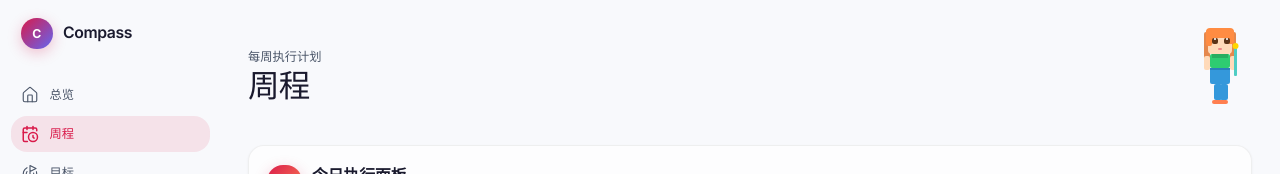
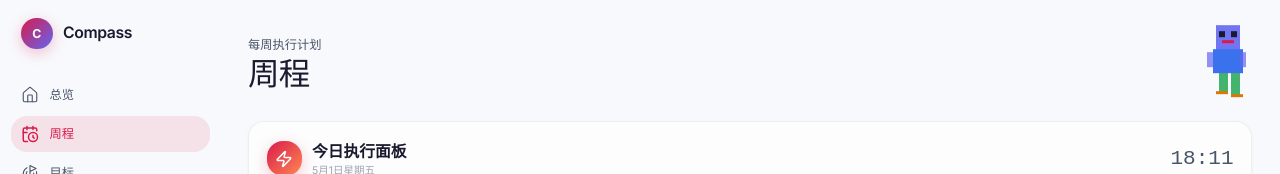
Before and after one commit to zz9744813-lab/-, a Next.js app in the folder compass/: page /schedule in a window 1280 px wide. Shown: the top 174 px of the page. Built offline with nearby package versions, Linux system fonts and the light colour scheme; no server answers; the database is empty.

Commit message:
Revert "feat: 重做娜美桌宠 - 更像娜美形象、更多交互动画、海洋主题背景"
This reverts commit b212988a6938effba3415d9886608f5f20b02b74.

```diff
--- a/compass/components/ui/pixel-character.tsx
+++ b/compass/components/ui/pixel-character.tsx
@@ -1,289 +1,154 @@
 "use client";
 
-import { useEffect, useState, useCallback } from "react";
+import { useEffect, useState } from "react";
 
 /**
- * 娜美桌宠 — 海贼王风格像素角色
- * 特征：橙色长发、绿色比基尼上衣、蓝色牛仔裤、天候棒
- * 动画状态：idle、走路、跳跃、挥手、思考、睡觉
- * 交互：点击触发不同反应
+ * 像素风格动画小人 — 8-bit RPG 风格
+ * 会做简单的走路/跳跃动画
  */
-
-type AnimState = "idle" | "walk" | "jump" | "wave" | "think" | "sleep" | "happy";
-
 export function PixelCharacter({ className = "" }: { className?: string }) {
   const [frame, setFrame] = useState(0);
-  const [state, setState] = useState<AnimState>("idle");
-  const [isHovered, setIsHovered] = useState(false);
-  const [clickCount, setClickCount] = useState(0);
-  const [showBubble, setShowBubble] = useState(false);
-  const [bubbleText, setBubbleText] = useState("");
 
-  // 自动切换动画状态
   useEffect(() => {
-    const stateTimer = setInterval(() => {
-      if (state === "sleep") return;
-      const rand = Math.random();
-      if (rand < 0.3) setState("idle");
-      else if (rand < 0.5) setState("walk");
-      else if (rand < 0.65) setState("wave");
-      else if (rand < 0.8) setState("think");
-      else if (rand < 0.9) setState("jump");
-      else setState("happy");
-    }, 4000);
-    return () => clearInterval(stateTimer);
-  }, [state]);
-
-  // 帧动画
-  useEffect(() => {
-    const speed = state === "walk" ? 250 : state === "jump" ? 200 : 400;
     const timer = setInterval(() => {
       setFrame((f) => (f + 1) % 4);
-    }, speed);
+    }, 400);
     return () => clearInterval(timer);
-  }, [state]);
+  }, []);
 
-  // 长时间不互动进入睡眠
-  useEffect(() => {
-    const sleepTimer = setTimeout(() => {
-      setState("sleep");
-    }, 30000);
-    return () => clearTimeout(sleepTimer);
-  }, [clickCount, isHovered]);
-
-  // 点击交互
-  const handleClick = useCallback(() => {
-    setClickCount((c) => c + 1);
-    if (state === "sleep") {
-      setState("idle");
-      setBubbleText("嗯...我醒了！");
-    } else {
-      const reactions = [
-        { state: "happy" as AnimState, text: "嘿嘿~" },
-        { state: "wave" as AnimState, text: "你好呀！" },
-        { state: "jump" as AnimState, text: "要出海吗？" },
-        { state: "think" as AnimState, text: "钱钱钱..." },
-        { state: "happy" as AnimState, text: "航海士娜美！" },
-        { state: "wave" as AnimState, text: "别碰我！要收费的！" },
-      ];
-      const reaction = reactions[Math.floor(Math.random() * reactions.length)];
-      setState(reaction.state);
-      setBubbleText(reaction.text);
-    }
-    setShowBubble(true);
-    setTimeout(() => setShowBubble(false), 2500);
-  }, [state]);
-
-  // 娜美的颜色
-  const colors = {
-    hair: "#FF8C42",
-    hairDark: "#E06B20",
-    skin: "#FFDAB9",
-    skinDark: "#F0C090",
-    eyes: "#5C3317",
-    top: "#2ECC71",
-    topDark: "#27AE60",
-    pants: "#3498DB",
-    pantsDark: "#2980B9",
-    shoes: "#FF7F50",
-    staff: "#4ECDC4",
-    staffOrb: "#FFD700",
-  };
-
-  const getBodyOffset = () => {
-    if (state === "jump") return frame < 2 ? -3 : 0;
-    if (state === "idle") return frame % 2 === 0 ? 0 : -0.5;
-    return 0;
-  };
-
-  const getArmAngle = () => {
-    if (state === "wave") return frame % 2 === 0 ? -30 : -50;
-    if (state === "happy") return frame % 2 === 0 ? -20 : -40;
-    return 0;
-  };
-
-  const getLegOffset = () => {
-    if (state === "walk") return frame % 2 === 0 ? 1 : -1;
-    return 0;
-  };
-
-  const bodyY = getBodyOffset();
-  const armAngle = getArmAngle();
-  const legOffset = getLegOffset();
+  // 像素小人的不同帧（走路动画）
+  const frames = [
+    // Frame 0: 站立
+    `
+      ██████
+      █░░░░█
+      █●░●░█
+      █░░░░█
+      █░▬▬░█
+      ██████
+       ████
+      ██████
+      █░░░░█
+      █░░░░█
+      ██████
+       █  █
+       █  █
+      ██  ██
+    `,
+    // Frame 1: 左脚
+    `
+      ██████
+      █░░░░█
+      █●░●░█
+      █░░░░█
+      █░▬▬░█
+      ██████
+       ████
+      ██████
+      █░░░░█
+      █░░░░█
+      ██████
+      ██  █
+       █  █
+      ██  ██
+    `,
+    // Frame 2: 站立（微抬）
+    `
+      ██████
+      █░░░░█
+      █●░●░█
+      █░░░░█
+      █░▬▬░█
+      ██████
+       ████
+      ██████
+      █░░░░█
+      █░░░░█
+      ██████
+       █  █
+       █  █
+      ██  ██
+    `,
+    // Frame 3: 右脚
+    `
+      ██████
+      █░░░░█
+      █●░●░█
+      █░░░░█
+      █░▬▬░█
+      ██████
+       ████
+      ██████
+      █░░░░█
+      █░░░░█
+      ██████
+       █  ██
+       █  █
+      ██  ██
+    `,
+  ];
 
   return (
-    <div
-      className={`nami-pet ${className}`}
-      onClick={handleClick}
-      onMouseEnter={() => setIsHovered(true)}
-      onMouseLeave={() => setIsHovered(false)}
-      style={{ cursor: "pointer", position: "relative", userSelect: "none" }}
-    >
-      {showBubble && (
-        <div className="nami-bubble">
-          {bubbleText}
-        </div>
-      )}
-
-      <svg
-        viewBox="0 0 32 48"
-        width="64"
-        height="96"
-        style={{ imageRendering: "pixelated", overflow: "visible" }}
-      >
-        {isHovered && (
-          <circle cx="16" cy="24" r="20" fill="rgba(255,140,66,0.1)" className="nami-glow" />
-        )}
-
-        <g transform={`translate(0, ${bodyY})`}>
-          {/* 头发后层 - 长发垂下 */}
-          <rect x="8" y="2" width="3" height="18" rx="1" fill={colors.hairDark} opacity="0.8" />
-          <rect x="21" y="2" width="3" height="18" rx="1" fill={colors.hairDark} opacity="0.8" />
-
-          {/* 头部 */}
-          <rect x="10" y="1" width="12" height="12" rx="2" fill={colors.skin} />
-
-          {/* 头发前层 */}
-          <rect x="9" y="0" width="14" height="5" rx="2" fill={colors.hair} />
-          <rect x="9" y="1" width="3" height="8" rx="1" fill={colors.hair} />
-          <rect x="20" y="1" width="3" height="7" rx="1" fill={colors.hair} />
-          <rect x="11" y="3" width="2" height="3" rx="1" fill={colors.hair} opacity="0.9" />
-
-          {/* 眼睛 */}
-          {state === "sleep" ? (
-            <>
-              <rect x="12" y="6" width="3" height="1" fill={colors.eyes} />
-              <rect x="18" y="6" width="3" height="1" fill={colors.eyes} />
-            </>
-          ) : (
-            <>
-              <rect x="12" y="5" width="3" height="3" rx="1" fill={colors.eyes} />
-              <rect x="18" y="5" width="3" height="3" rx="1" fill={colors.eyes} />
-              <rect x="13" y="5" width="1" height="1" fill="#FFF" opacity="0.8" />
-              <rect x="19" y="5" width="1" height="1" fill="#FFF" opacity="0.8" />
-            </>
-          )}
-
-          {/* 嘴巴 */}
-          {state === "happy" || state === "wave" ? (
-            <path d="M14 10 Q16 12 18 10" stroke={colors.eyes} strokeWidth="0.8" fill="none" />
-          ) : state === "sleep" ? (
-            <text x="14" y="11" fontSize="3" fill={colors.eyes}>z</text>
-          ) : state === "think" ? (
-            <rect x="14" y="10" width="4" height="1.5" rx="0.5" fill={colors.skinDark} />
-          ) : (
-            <rect x="15" y="10" width="2" height="1" rx="0.5" fill="#E88" />
-          )}
-
-          {/* 身体 - 绿色比基尼上衣 */}
-          <rect x="11" y="13" width="10" height="7" rx="1" fill={colors.top} />
-          <rect x="12" y="13" width="8" height="2" fill={colors.topDark} />
-
-          {/* 左臂 */}
-          <g transform={`rotate(${state === "wave" || state === "happy" ? armAngle : 0}, 11, 14)`}>
-            <rect x="8" y="14" width="3" height="7" rx="1" fill={colors.skin} />
-          </g>
-
-          {/* 右臂 + 天候棒 */}
-          <g transform={`rotate(${state === "think" ? -10 : 0}, 21, 14)`}>
-            <rect x="21" y="14" width="3" height="7" rx="1" fill={colors.skin} />
-            {(state === "idle" || state === "think" || state === "walk") && (
-              <>
-                <rect x="23" y="10" width="1.5" height="14" rx="0.5" fill={colors.staff} />
-                <circle cx="23.75" cy="9" r="1.5" fill={colors.staffOrb} />
-              </>
-            )}
-          </g>
-
-          {/* 裤子 */}
-          <rect x="11" y="20" width="10" height="8" rx="1" fill={colors.pants} />
-          <rect x="11" y="20" width="10" height="1" fill={colors.pantsDark} />
-
-          {/* 腿 */}
-          <rect x={`${12 + legOffset}`} y="28" width="4" height="8" rx="1" fill={colors.pants} />
-          <rect x={`${17 - legOffset}`} y="28" width="4" height="8" rx="1" fill={colors.pants} />
-
-          {/* 鞋子 */}
-          <rect x={`${11 + legOffset}`} y="36" width="5" height="2" rx="1" fill={colors.shoes} />
-          <rect x={`${16 - legOffset}`} y="36" width="5" height="2" rx="1" fill={colors.shoes} />
-        </g>
-
-        {/* 睡觉 ZZZ */}
-        {state === "sleep" && (
-          <g className="nami-zzz">
-            <text x="24" y="4" fontSize="4" fill="var(--text-tertiary)" opacity="0.7">Z</text>
-            <text x="26" y="0" fontSize="3" fill="var(--text-tertiary)" opacity="0.5">z</text>
-            <text x="28" y="-2" fontSize="2" fill="var(--text-tertiary)" opacity="0.3">z</text>
-          </g>
-        )}
-
-        {/* 开心星星 */}
-        {state === "happy" && frame % 2 === 0 && (
-          <>
-            <text x="4" y="6" fontSize="3" fill="#FFD700">&#x2726;</text>
-            <text x="26" y="10" fontSize="2.5" fill="#FFD700">&#x2726;</text>
-          </>
-        )}
+    <div className={`pixel-character ${className}`}>
+      <svg viewBox="0 0 16 24" width="48" height="72" className="crisp-edges">
+        {/* Head */}
+        <rect x="4" y="0" width="8" height="8" fill="var(--purple)" opacity="0.9" />
+        {/* Eyes */}
+        <rect x="5" y="2" width="2" height="2" fill="var(--text-primary)" />
+        <rect x="9" y="2" width="2" height="2" fill="var(--text-primary)" />
+        {/* Mouth */}
+        <rect x="6" y="5" width="4" height="1" fill="var(--accent)" />
+        {/* Body */}
+        <rect x="3" y="8" width="10" height="8" fill="var(--blue)" opacity="0.9" />
+        {/* Arms */}
+        <rect
+          x={frame === 1 ? "1" : "2"}
+          y="9"
+          width="2"
+          height="5"
+          fill="var(--purple)"
+          opacity="0.7"
+        />
+        <rect
+          x={frame === 3 ? "13" : "12"}
+          y="9"
+          width="2"
+          height="5"
+          fill="var(--purple)"
+          opacity="0.7"
+        />
+        {/* Legs */}
+        <rect
+          x="5"
+          y="16"
+          width="3"
+          height={frame === 1 ? "7" : "8"}
+          fill="var(--green)"
+          opacity="0.8"
+        />
+        <rect
+          x="9"
+          y="16"
+          width="3"
+          height={frame === 3 ? "7" : "8"}
+          fill="var(--green)"
+          opacity="0.8"
+        />
+        {/* Shoes */}
+        <rect x="4" y={frame === 1 ? "22" : "23"} width="4" height="1" fill="var(--orange)" />
+        <rect x="9" y={frame === 3 ? "22" : "23"} width="4" height="1" fill="var(--orange)" />
       </svg>
-
       <style jsx>{`
-        .nami-pet {
-          display: inline-flex;
-          flex-direction: column;
-          align-items: center;
-          transition: transform 0.2s ease;
+        .pixel-character svg {
+          image-rendering: pixelated;
+          image-rendering: crisp-edges;
         }
-        .nami-pet:hover {
-          transform: scale(1.05);
+        .pixel-character {
+          animation: pixel-bounce 1.6s ease-in-out infinite;
         }
-        .nami-pet:active {
-          transform: scale(0.95);
-        }
-        .nami-bubble {
-          position: absolute;
-          top: -32px;
-          left: 50%;
-          transform: translateX(-50%);
-          background: var(--bg-elevated);
-          border: 1px solid var(--border-default);
-          border-radius: 12px;
-          padding: 4px 10px;
-          font-size: 11px;
-          color: var(--text-primary);
-          white-space: nowrap;
-          animation: bubble-in 0.3s cubic-bezier(0.16, 1, 0.3, 1);
-          box-shadow: 0 4px 12px rgba(0,0,0,0.2);
-          z-index: 10;
-        }
-        .nami-bubble::after {
-          content: '';
-          position: absolute;
-          bottom: -5px;
-          left: 50%;
-          transform: translateX(-50%) rotate(45deg);
-          width: 8px;
-          height: 8px;
-          background: var(--bg-elevated);
-          border-right: 1px solid var(--border-default);
-          border-bottom: 1px solid var(--border-default);
-        }
-        @keyframes bubble-in {
-          from { opacity: 0; transform: translateX(-50%) translateY(8px) scale(0.8); }
-          to { opacity: 1; transform: translateX(-50%) translateY(0) scale(1); }
-        }
-        .nami-glow {
-          animation: glow-pulse 1.5s ease-in-out infinite;
-        }
-        @keyframes glow-pulse {
-          0%, 100% { opacity: 0.1; }
-          50% { opacity: 0.25; }
-        }
-        .nami-zzz {
-          animation: zzz-float 2s ease-in-out infinite;
-        }
-        @keyframes zzz-float {
-          0%, 100% { transform: translateY(0); opacity: 0.7; }
-          50% { transform: translateY(-4px); opacity: 1; }
+        @keyframes pixel-bounce {
+          0%, 100% { transform: translateY(0); }
+          50% { transform: translateY(-3px); }
         }
       `}</style>
     </div>
--- a/compass/styles/globals.css
+++ b/compass/styles/globals.css
@@ -97,7 +97,7 @@ html, body {
   min-height: 100vh;
 }
 
-/* 海洋航海主题动态背景 */
+/* Subtle gradient background */
 body::before {
   content: '';
   position: fixed;
@@ -105,35 +105,16 @@ body::before {
   z-index: 0;
   pointer-events: none;
   background:
-    radial-gradient(ellipse at 20% 15%, rgba(255, 140, 66, 0.07), transparent 45%),
-    radial-gradient(ellipse at 75% 70%, rgba(52, 152, 219, 0.09), transparent 50%),
-    radial-gradient(ellipse at 40% 90%, rgba(46, 204, 113, 0.05), transparent 45%),
-    radial-gradient(ellipse at 90% 20%, rgba(78, 205, 196, 0.04), transparent 40%);
-  animation: ocean-drift 25s ease-in-out infinite;
-}
-
-@keyframes ocean-drift {
-  0%, 100% {
-    background-position: 0% 0%, 100% 100%, 50% 100%, 90% 0%;
-  }
-  25% {
-    background-position: 10% 5%, 90% 90%, 40% 95%, 85% 10%;
-  }
-  50% {
-    background-position: 5% 10%, 80% 80%, 55% 85%, 95% 15%;
-  }
-  75% {
-    background-position: 15% 3%, 95% 95%, 45% 92%, 88% 5%;
-  }
+    radial-gradient(ellipse at 15% 10%, rgba(140, 153, 214, 0.08), transparent 50%),
+    radial-gradient(ellipse at 85% 80%, rgba(235, 37, 88, 0.05), transparent 50%),
+    radial-gradient(ellipse at 50% 100%, rgba(75, 177, 72, 0.04), transparent 50%);
 }
 
 [data-theme="light"] body::before {
   background:
-    radial-gradient(ellipse at 20% 15%, rgba(255, 140, 66, 0.05), transparent 45%),
-    radial-gradient(ellipse at 75% 70%, rgba(37, 99, 235, 0.06), transparent 50%),
-    radial-gradient(ellipse at 40% 90%, rgba(22, 163, 74, 0.04), transparent 45%),
-    radial-gradient(ellipse at 90% 20%, rgba(78, 205, 196, 0.03), transparent 40%);
-  animation: ocean-drift 25s ease-in-out infinite;
+    radial-gradient(ellipse at 15% 10%, rgba(99, 102, 241, 0.06), transparent 50%),
+    radial-gradient(ellipse at 85% 80%, rgba(217, 26, 74, 0.04), transparent 50%),
+    radial-gradient(ellipse at 50% 100%, rgba(22, 163, 74, 0.03), transparent 50%);
 }
 
 body > * {
```
